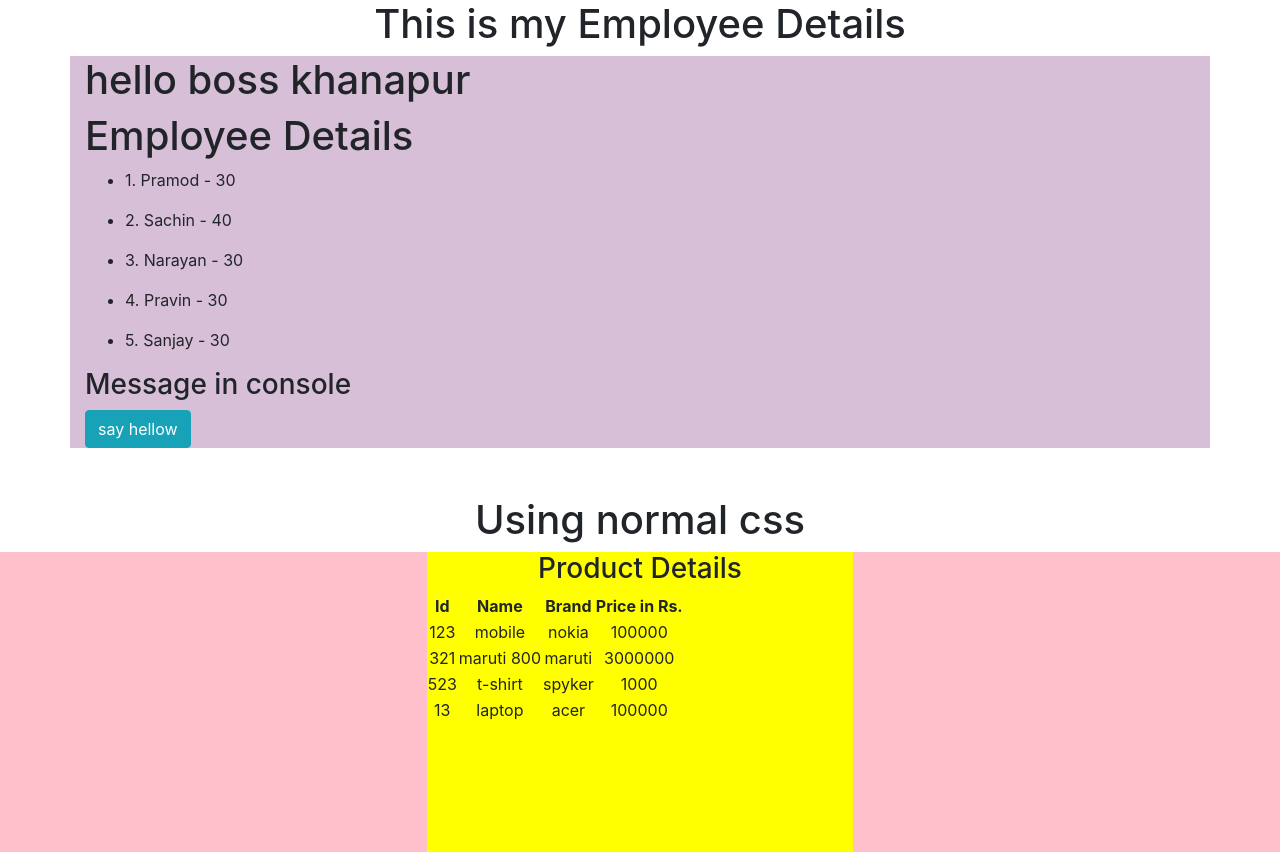
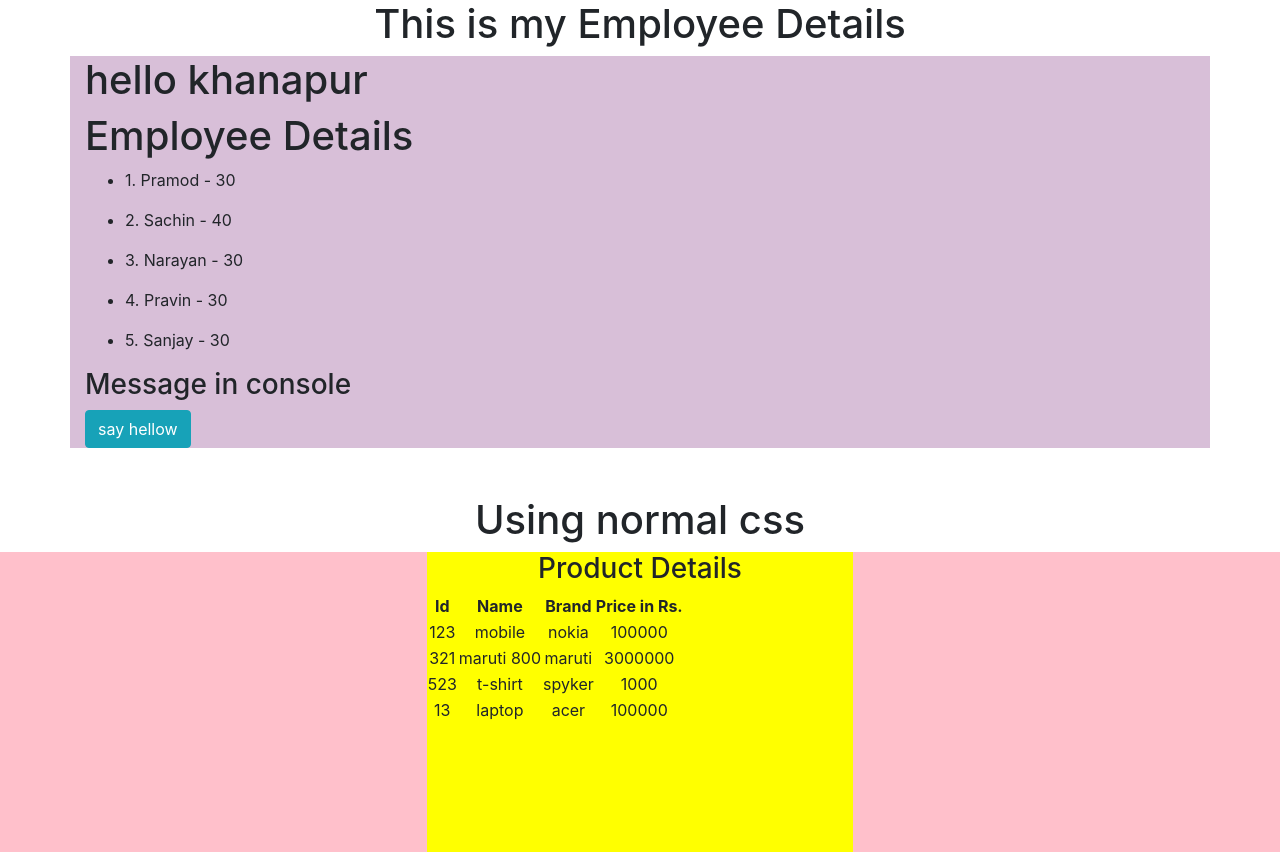
Before and after one commit to Saurabh19patil/assignment, an Angular app: page / in a window 1280 px wide. Shown: the top 854 px of the page. Built offline with nearby package versions, Linux system fonts and the light colour scheme.

Commit message:
change something

```diff
--- a/src/app/employee-detail/employee-detail.component.html
+++ b/src/app/employee-detail/employee-detail.component.html
@@ -1,6 +1,6 @@
 
 <div class="container text9">
-    <h1>hello boss khanapur</h1>
+    <h1>hello  khanapur</h1>
     <h1>Employee Details</h1>
     <ul *ngFor ="let employee of employees">
         <li> {{employee.id}}. {{employee.name}} - {{employee.age}} </li>
```
